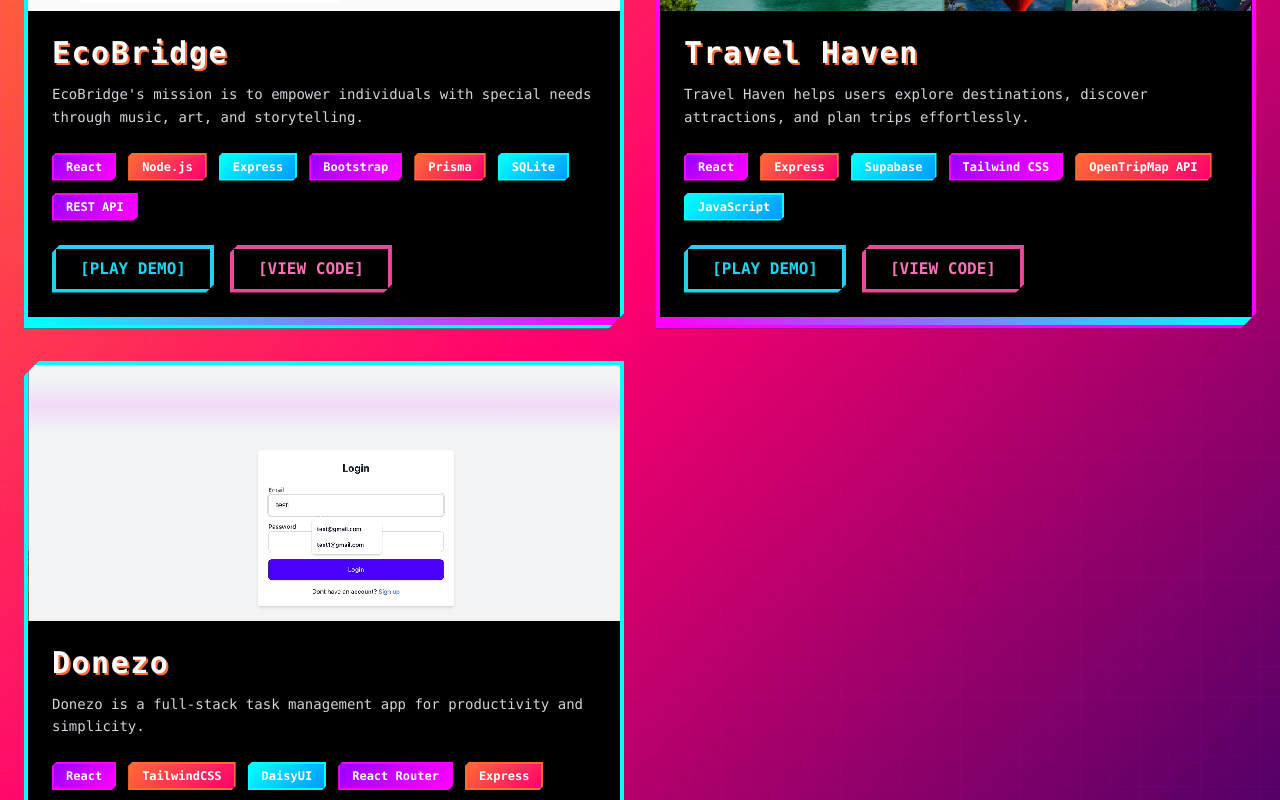
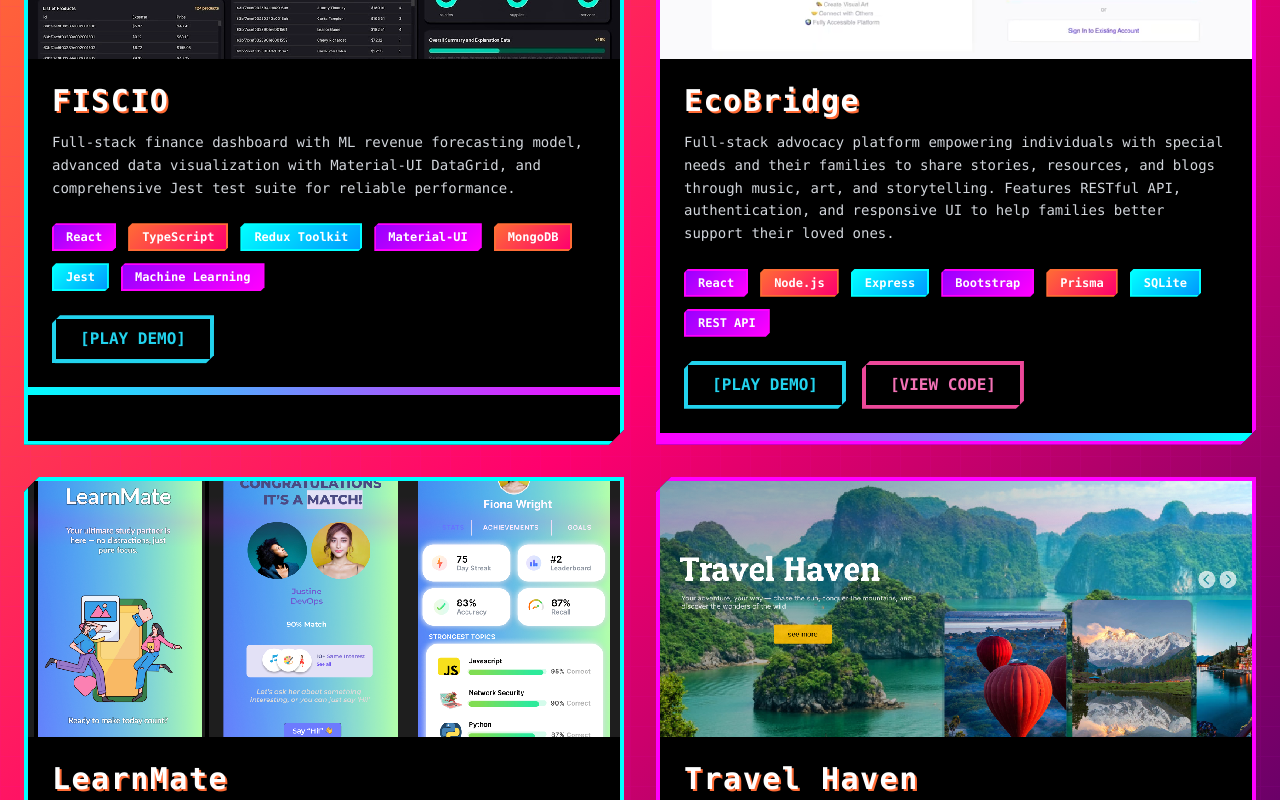
Before and after one commit to Starfoxxy/my-portfolio, a React (Vite) app: page / in a window 1280 px wide. Shown: the part 9340-10140 px from the top of the page. Built offline with nearby package versions, Linux system fonts and the light colour scheme; the HTML template or start-up script is replaced by a standard one.

Commit message:
Updated Project Descriptions and Images

```diff
--- a/src/pages/Projects.jsx
+++ b/src/pages/Projects.jsx
@@ -7,33 +7,36 @@ const projects = [
     desc: "Full-featured events platform for the Teacher Accelerator Program (TAP) with dynamic filtering, responsive UI, and HubSpot CRM integration.",
     tech: ["Next.js", "React", "Tailwind CSS", "HubSpot API", "TypeScript"],
     img: "src/assets/TAP.png",
-    live: "#",
-    code: "#",
+    live: "https://teacheraccelerator.org/",
     featured: true,
   },
   {
+    title: "FISCIO",
+    desc: "Full-stack finance dashboard with ML revenue forecasting model, advanced data visualization with Material-UI DataGrid, and comprehensive Jest test suite for reliable performance.",
+    tech: ["React", "TypeScript", "Redux Toolkit", "Material-UI", "MongoDB", "Jest", "Machine Learning"],
+    img: "src/assets/FISCIO.jpeg",
+    code: "#",
+  },
+  {
     title: "EcoBridge",
-    desc: "EcoBridge's mission is to empower individuals with special needs through music, art, and storytelling.",
+    desc: "Full-stack advocacy platform empowering individuals with special needs and their families to share stories, resources, and blogs through music, art, and storytelling. Features RESTful API, authentication, and responsive UI to help families better support their loved ones.",
     tech: ["React", "Node.js", "Express", "Bootstrap", "Prisma", "SQLite", "REST API"],
     img: "src/assets/EcoBridge.png",
-    live: "https://ecobridge.com",
     code: "https://github.com/tokslaw7/ecobridge.git",
   },
   {
+    title: "LearnMate",
+    desc: "Bloomberg Hackathon project: Student study-matching mobile app with smart matchmaking algorithm, collaborative study rooms, and gamification features.",
+    tech: ["Figma", "UI/UX Design", "API Design", "Data Modeling", "Algorithm Design"],
+    img: "src/assets/LearnMate.png",
+    live: "https://www.figma.com/design/NjicAVLgBXAMqpXlp1NOHk/LearnMate---Athena-Jacob?node-id=0-1&t=x9KIpc4XrAt1BpY1-1",
+  },
+  {
     title: "Travel Haven",
-    desc: "Travel Haven helps users explore destinations, discover attractions, and plan trips effortlessly.",
+    desc: "Interactive travel planning application enabling users to explore destinations worldwide with real-time data synchronization and instant cross-device updates. Built with PostgreSQL authentication and OpenTripMap API integration for reliable performance.",
     tech: ["React", "Express", "Supabase", "Tailwind CSS", "OpenTripMap API", "JavaScript"],
     img: "src/assets/Travel-Haven.png",
-    live: "https://travelhaven.com",
     code: "https://github.com/Starfoxxy/travel-planner-site.git",
-  },
-  {
-    title: "Donezo",
-    desc: "Donezo is a full-stack task management app for productivity and simplicity.",
-    tech: ["React", "TailwindCSS", "DaisyUI", "React Router", "Express", "Prisma", "Supabase"],
-    img: "src/assets/Donezo.gif",
-    live: "https://donezo.com",
-    code: "https://github.com/Starfoxxy/Athena_J_Donezo.git",
   },
 ];
 
```
Also changed, not shown: src/assets/LearnMate.png (added).
